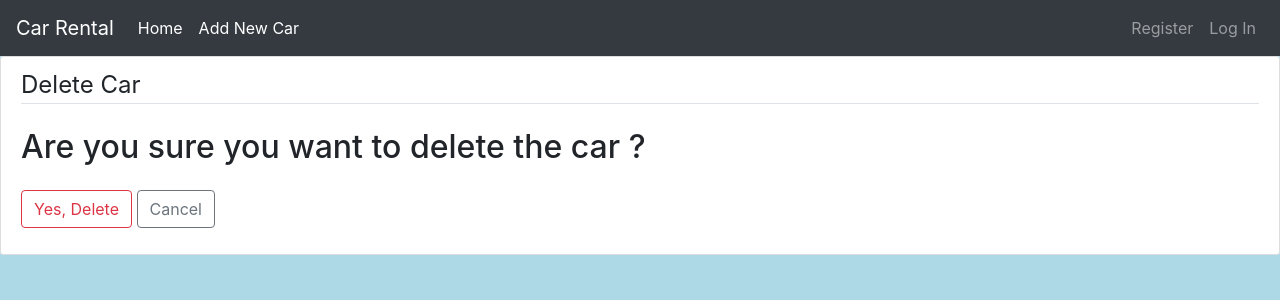
After one commit to PetreMorariu/car_rental_app, a Django app: template car_rental/templates/car_rental/confirm_delete.html in a window 1280 px wide. The commit adds this page. Shown: the top 300 px of the page. Run offline with Django 5.2, Linux system fonts and the light colour scheme; the template is opened without the code that fills it, so the values that code supplies are empty; some libraries are stand-ins or nearby versions.

Commit message:
added delete a car functionality with confirm deletion

```diff
--- /dev/null
+++ b/car_rental/templates/car_rental/confirm_delete.html
@@ -0,0 +1,17 @@
+{% extends "car_rental/base.html" %}
+{% load crispy_forms_tags %}
+{% block content %}
+    <div class="content-section">
+            <form method="POST">
+                {% csrf_token %}
+                <fieldset class="form-group">
+                    <legend class="border-bottom mb-4">Delete Car</legend>
+                    <h2>Are you sure you want to delete the car ?</h2>
+                </fieldset>
+                <div class="form-group">
+                    <button class="btn btn-outline-danger" type="submit">Yes, Delete</button>
+                    <a class="btn btn-outline-secondary" href="{% url 'car_rental-home' %}">Cancel</a>
+                </div>
+            </form>
+    </div>
+{% endblock %}
--- a/car_rental/templates/car_rental/home.html
+++ b/car_rental/templates/car_rental/home.html
@@ -41,7 +41,6 @@
     </style>
 </head>
 <body>
-    <h1>Edit Car</h1>
     <div class="cars-container">
         {% for car in cars %}
             <div class="car">
@@ -49,9 +48,8 @@
                 <ul class="attributes">
                     <li><strong>Location:</strong> {{ car.location }}</li>
                 </ul>
-                <li class="nav-item active">
-                    <a class="nav-link" href="{% url 'edit_car' car.id %}">Edit Car <span class="sr-only">(current)</span></a>
-                </li>
+                <a class="nav-link" href="{% url 'edit_car' car.id %}">Edit Car <span class="sr-only">(current)</span></a>
+                <a class="nav-link" href="{% url 'delete_car' car.id %}">Delete Car <span class="sr-only">(current)</span></a>
             </div>
         {% endfor %}
     </div>
--- a/car_rental/urls.py
+++ b/car_rental/urls.py
@@ -5,4 +5,5 @@ urlpatterns = [
     path('',views.home,name='car_rental-home'),
     path('car/add/',views.add_car,name='add_car'),
     path('car/<int:car_id>/edit/',views.edit_car,name='edit_car'),
+    path('car/<int:car_id>/delete/',views.delete_car,name='delete_car'),
 ]
```
Also changed, not shown: car_rental/views.py (+8 -0 lines).
